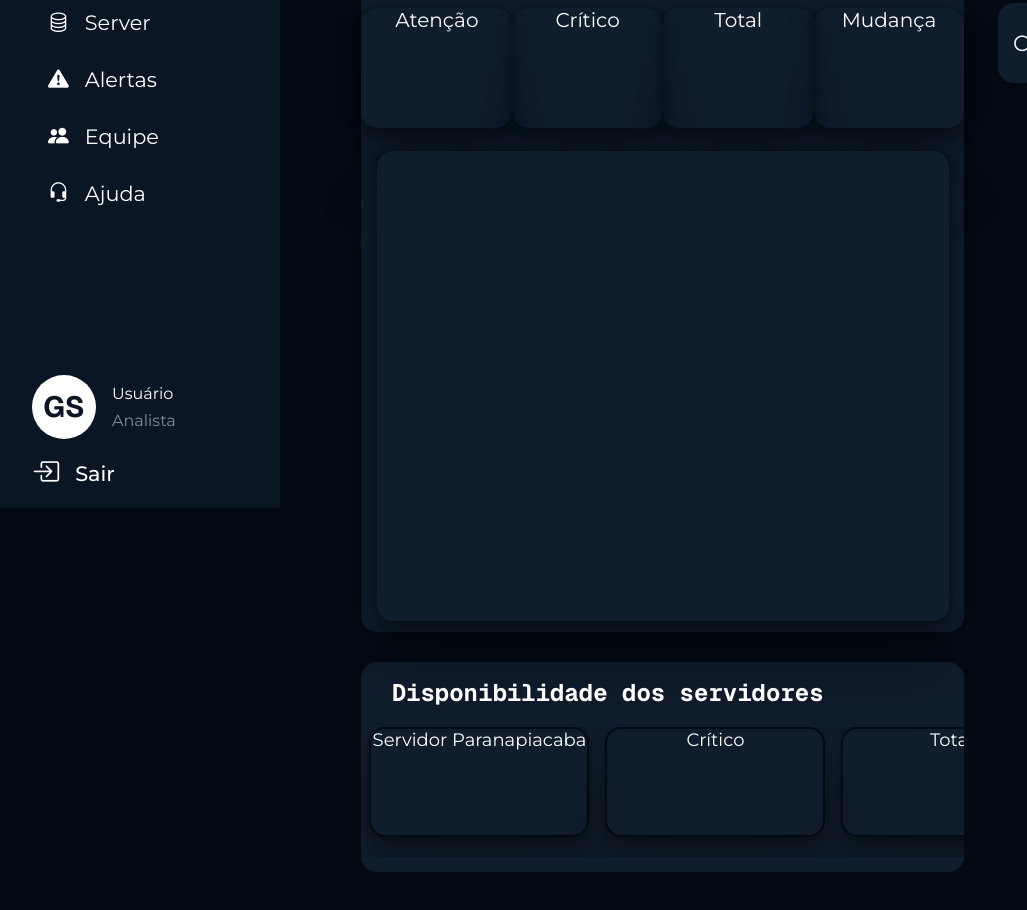
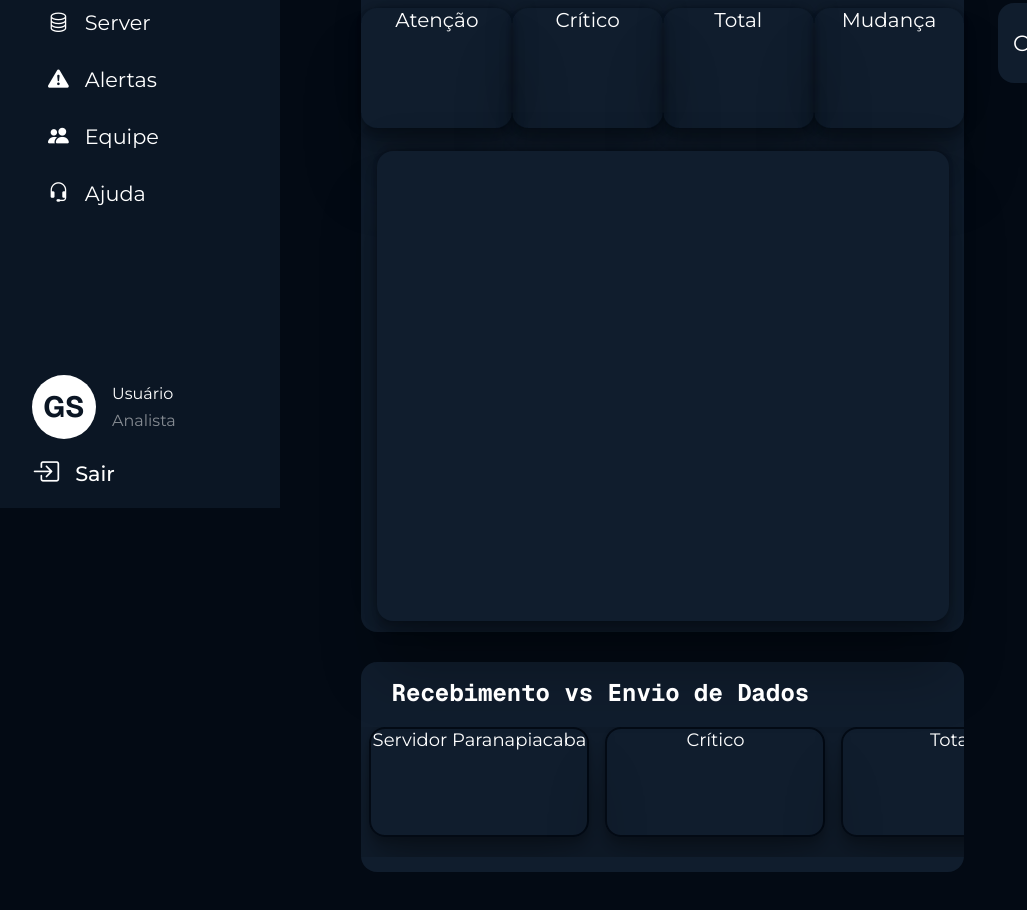
Before and after one commit to projeto-2sem/sentry, a website: page web-data-viz/public/dashboard/analytics.html in a window 1280 px wide. Shown: the part 292-1202 px from the top of the page, without its empty margins (0-1027 px from the left). Drawn offline with nearby package versions, Linux system fonts and the light colour scheme.

Commit message:
fix: rename analytics KPI

```diff
--- a/web-data-viz/public/dashboard/analytics.html
+++ b/web-data-viz/public/dashboard/analytics.html
@@ -109,7 +109,7 @@
                         </div>
                         <div class="container-disponibilidade">
                             <div class="texto-h2">
-                                <h2>Disponibilidade dos servidores</h2>
+                                <h2>Recebimento vs Envio de Dados</h2>
                             </div>
 
                             <div class="div-disponibilidade">
```
